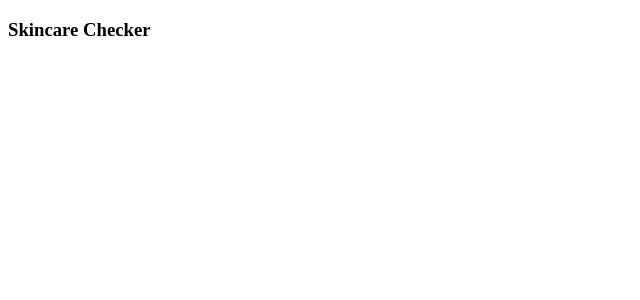
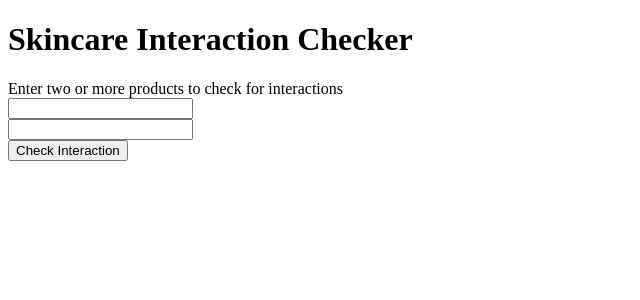
Before and after one commit to nancyyang94/skincare-checker, a React app: page / in a window 1280 px wide. Shown: the top 300 px of the page, without its empty margins (0-640 px from the left). Built offline with nearby package versions, Linux system fonts and the light colour scheme; the HTML template or start-up script is replaced by a standard one.

Commit message:
Created static UI for homepage.

```diff
--- a/client/src/components/App.jsx
+++ b/client/src/components/App.jsx
@@ -10,7 +10,21 @@ class App extends React.Component {
   render() {
     return (
       <div>
-        <h3>Skincare Checker</h3>
+        <h1>Skincare Interaction Checker</h1>
+        <div className="subtitle">
+          Enter two or more products to check for interactions
+        </div>
+        <div className="form-container">
+          <form className="input-1">
+            <input type="text">
+            </input>
+          </form>
+          <form className="input-2">
+            <input type="text">
+            </input>
+          </form>
+          <button type="submit">Check Interaction</button>
+        </div>
       </div>
     )
   }
--- a/package.json
+++ b/package.json
@@ -19,8 +19,7 @@
     "nodemon": "^2.0.7",
     "style-loader": "^0.23.0",
     "webpack": "^4.19.1",
-    "webpack-cli": "^3.1.1",
-    "webpack-dev-server": "^3.1.8"
+    "webpack-cli": "^4.6.0"
   },
   "scripts": {
     "test": "npm run test",
```
Also changed, not shown: 2 other files (tests, documents, lock files or other folders).
